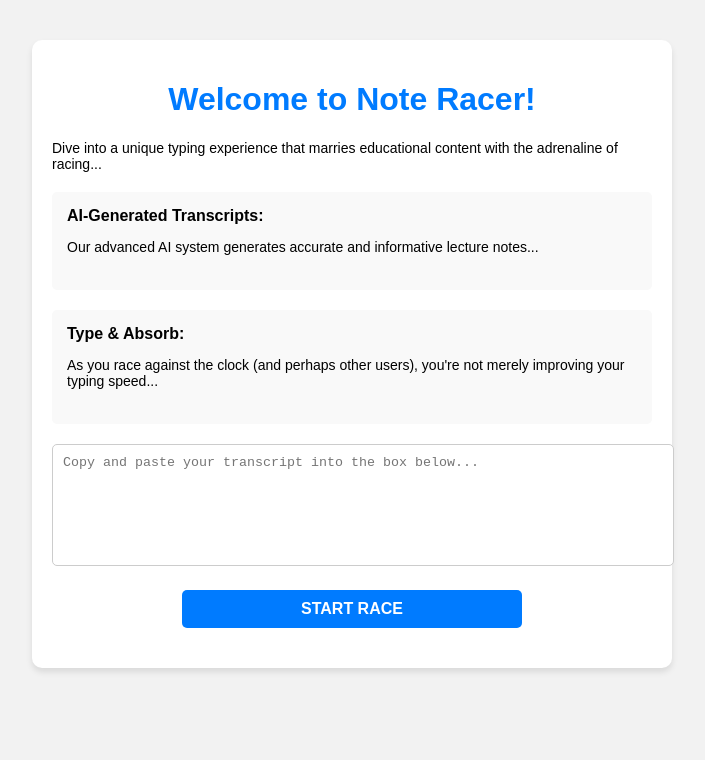
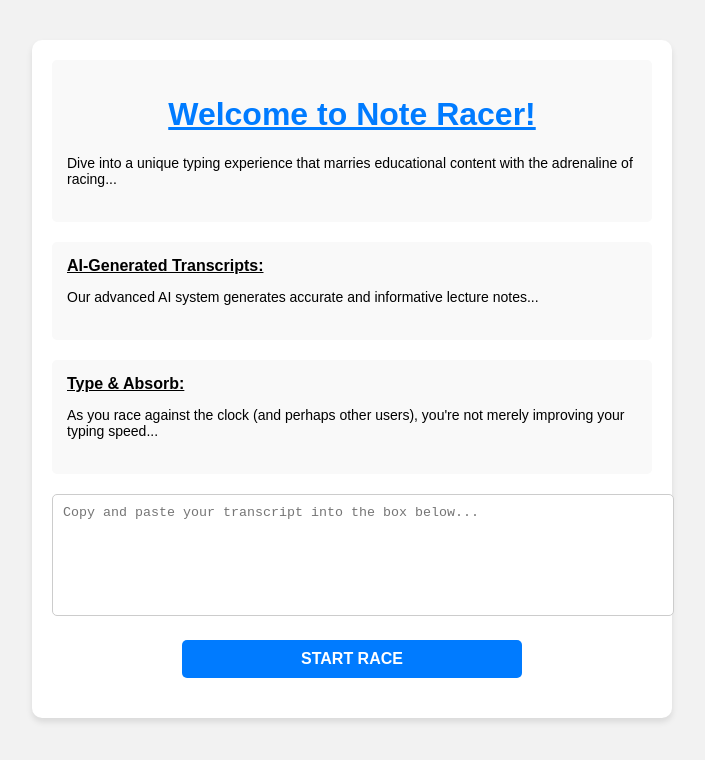
Before and after one commit to marcowoo7/NoteRacer, a plain HTML site: page index.html in a window 1280 px wide. Shown: the whole page, without its empty margins (288-993 px from the left). Drawn offline with Linux system fonts and the light colour scheme.

Commit message:
small updates to index

```diff
--- a/index.css
+++ b/index.css
@@ -19,12 +19,24 @@ h1 {
     color: #007BFF;
 }
 
+.logo {
+    border-radius: 12px;
+}
+
 p {
     font-size: 14px;
     margin-bottom: 20px;
 }
 
-.how-it-works, .type-and-absorb {
+.introduction h1 {
+    text-decoration: underline;
+}
+
+.how-it-works strong, .type-and-absorb strong {
+    text-decoration: underline;
+}
+
+.how-it-works, .type-and-absorb, .introduction {
     background-color: #f9f9f9;
     padding: 15px;
     border-radius: 5px;
--- a/index.html
+++ b/index.html
@@ -6,10 +6,17 @@
     <link rel="stylesheet" href="index.css">
     <title>Note Racer</title>
 </head>
+
+<div class="logo">
+
+</div>
+
 <body>
     <div class="container">
-        <h1>Welcome to Note Racer!</h1>
-        <p>Dive into a unique typing experience that marries educational content with the adrenaline of racing...</p>
+        <div class="introduction">
+            <h1>Welcome to Note Racer!</h1>
+            <p>Dive into a unique typing experience that marries educational content with the adrenaline of racing...</p>
+        </div>
 
         <div class="how-it-works">
             <strong>AI-Generated Transcripts:</strong>
```
